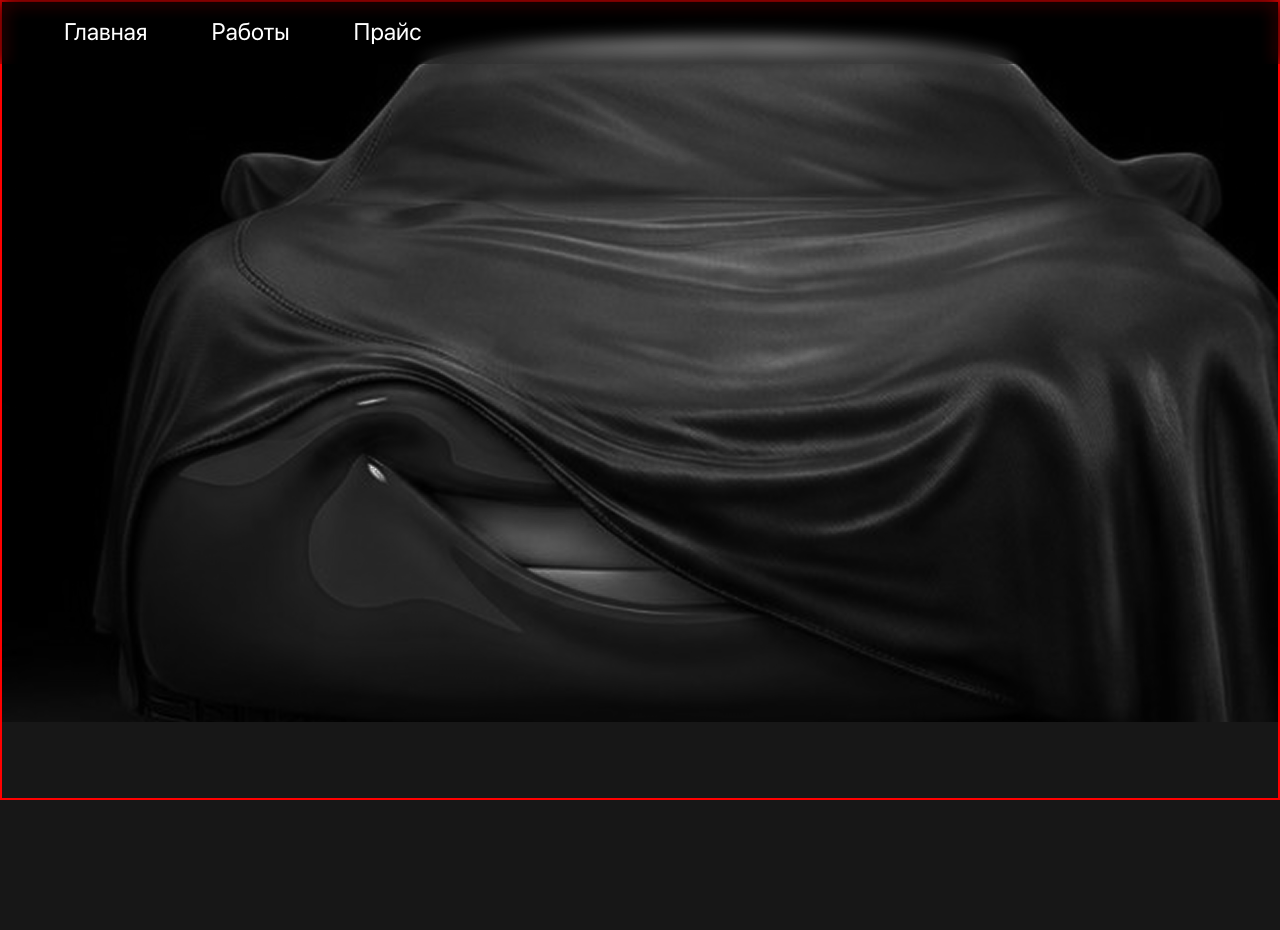
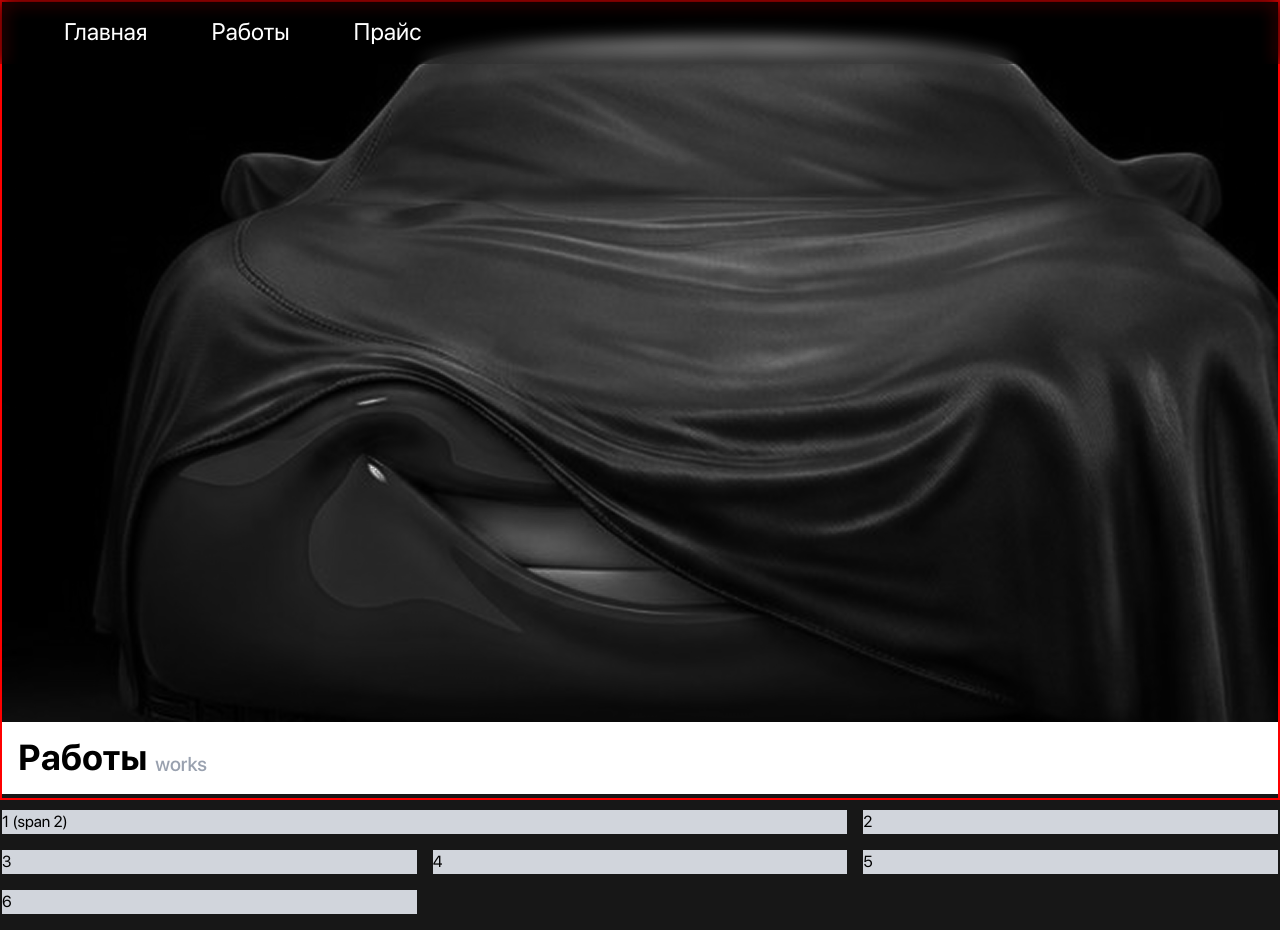
Before and after one commit to bakko7821/portfolio_bakko28, a React (Vite) app: page / in a window 1280 px wide. Before the commit the page ends 800 px from the top, so only its background shows below. Built offline with nearby package versions, Linux system fonts and the light colour scheme.

Commit message:
feat: add grid

```diff
--- a/src/App.tsx
+++ b/src/App.tsx
@@ -1,11 +1,13 @@
 import { Header } from "./sections/Header";
 import { Hero } from "./sections/Hero";
+import { Works } from "./sections/Works";
 
 export default function App() {
   return (
-    <div className="relative">
+    <div className="relative flex flex-col gap-0">
       <Header />
       <Hero />
+      <Works />
     </div>
   );
 }
--- /dev/null
+++ b/src/components/SectionHeader.tsx
@@ -0,0 +1,12 @@
+interface SectionHeaderProps {
+  title: string;
+  secondTitle: string;
+}
+export const SectionHeader = ({ title, secondTitle }: SectionHeaderProps) => {
+  return (
+    <div className="w-full p-4 flex bg-white items-end gap-2">
+      <h2 className="text-4xl font-bold text-black">{title}</h2>
+      <p className="text-xl font-medium text-gray-400">{secondTitle}</p>
+    </div>
+  );
+};
--- /dev/null
+++ b/src/sections/Works.tsx
@@ -0,0 +1,17 @@
+import { SectionHeader } from "../components/SectionHeader";
+
+export const Works = () => {
+  return (
+    <section id="works" className="flex flex-col gap-0">
+      <SectionHeader title="Работы" secondTitle="works" />
+      <div className="py-4 grid grid-cols-3 gap-4 w-full">
+        <div className="col-span-2 bg-gray-300">1 (span 2)</div>
+        <div className="bg-gray-300">2</div>
+        <div className="bg-gray-300">3</div>
+        <div className="bg-gray-300">4</div>
+        <div className="bg-gray-300">5</div>
+        <div className="bg-gray-300">6</div>
+      </div>
+    </section>
+  );
+};
```
